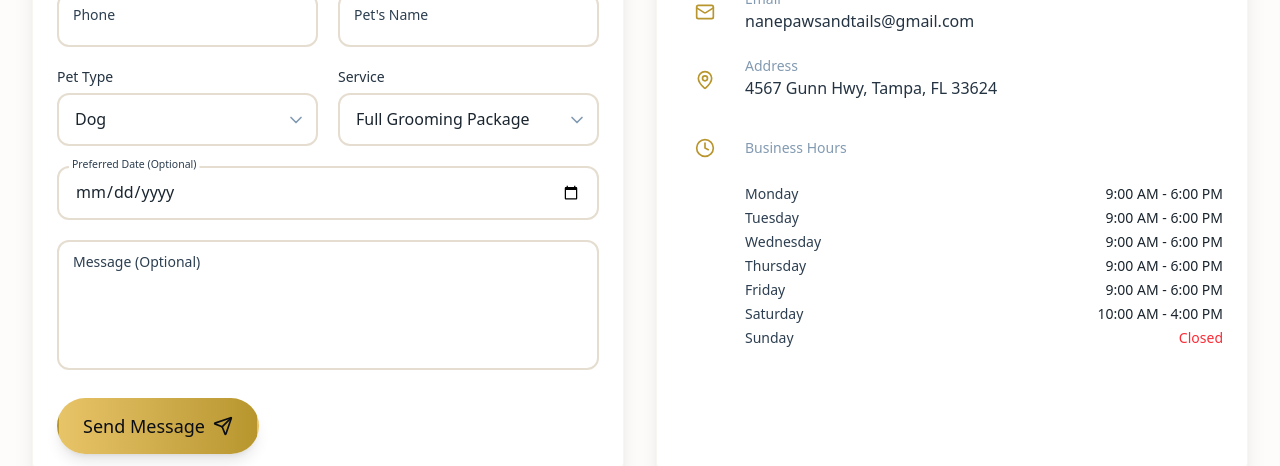
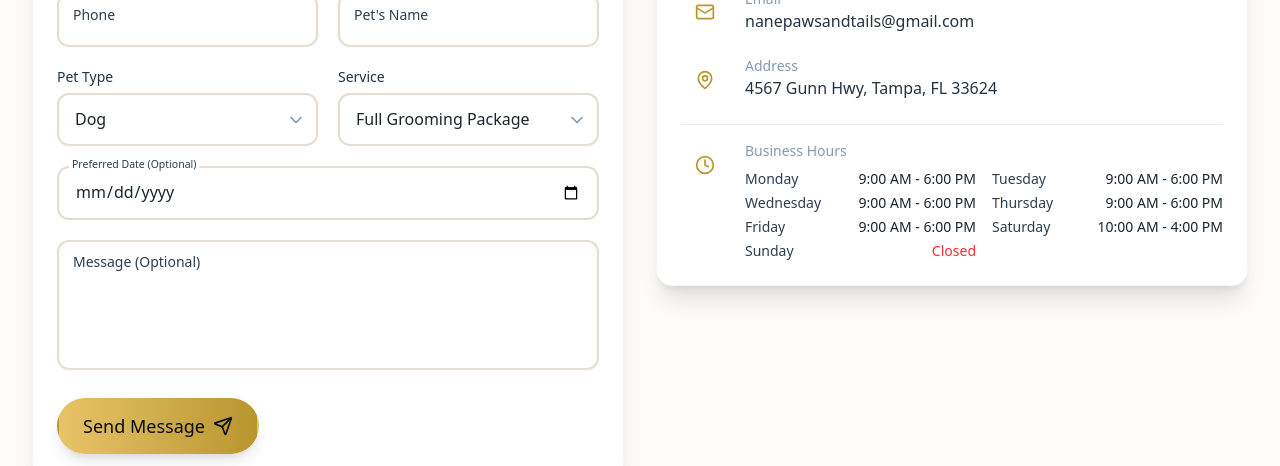
Before and after one commit to uccy553/pets-demo, a Next.js app: page / in a window 1280 px wide. Shown: the part 8260-8726 px from the top of the page. Built offline with nearby package versions, Linux system fonts and the light colour scheme; a web font is replaced by a local one.

Commit message:
update info nane paws

```diff
--- a/src/components/sections/ContactSection.tsx
+++ b/src/components/sections/ContactSection.tsx
@@ -158,7 +158,7 @@ function ContactInfo({ data }: { data: NonNullable<ReturnType<typeof useBusiness
     ];
 
     return (
-        <Card variant="elevated" className="h-full">
+        <Card variant="elevated">
             <h3 className="text-xl font-serif font-bold text-primary-700 mb-6">
                 Contact Information
             </h3>
@@ -204,16 +204,14 @@ function ContactInfo({ data }: { data: NonNullable<ReturnType<typeof useBusiness
                 </div>
 
                 {/* Hours */}
-                <div>
-                    <div className="flex items-center gap-4 mb-3">
+                <div className="pt-4 border-t border-cream-200">
+                    <div className="flex items-start gap-4">
                         <div className="w-12 h-12 rounded-xl bg-accent-100 flex items-center justify-center flex-shrink-0">
                             <Clock className="w-5 h-5 text-accent-600" />
                         </div>
-                        <div>
-                            <p className="text-sm text-primary-400">Business Hours</p>
-                        </div>
-                    </div>
-                    <div className="ml-16 space-y-1">
+                        <div className="flex-1">
+                            <p className="text-sm text-primary-400 mb-2">Business Hours</p>
+                            <div className="grid grid-cols-2 gap-x-4 gap-y-1">
                                 {hoursArray.map(({ day, hours }) => (
                                     <div key={day} className="flex justify-between text-sm">
                                         <span className="text-primary-500">{day}</span>
@@ -222,6 +220,8 @@ function ContactInfo({ data }: { data: NonNullable<ReturnType<typeof useBusiness
                                         </span>
                                     </div>
                                 ))}
+                            </div>
+                        </div>
                     </div>
                 </div>
             </div>
```
Lines whose indentation alone changed are shown as unchanged.
